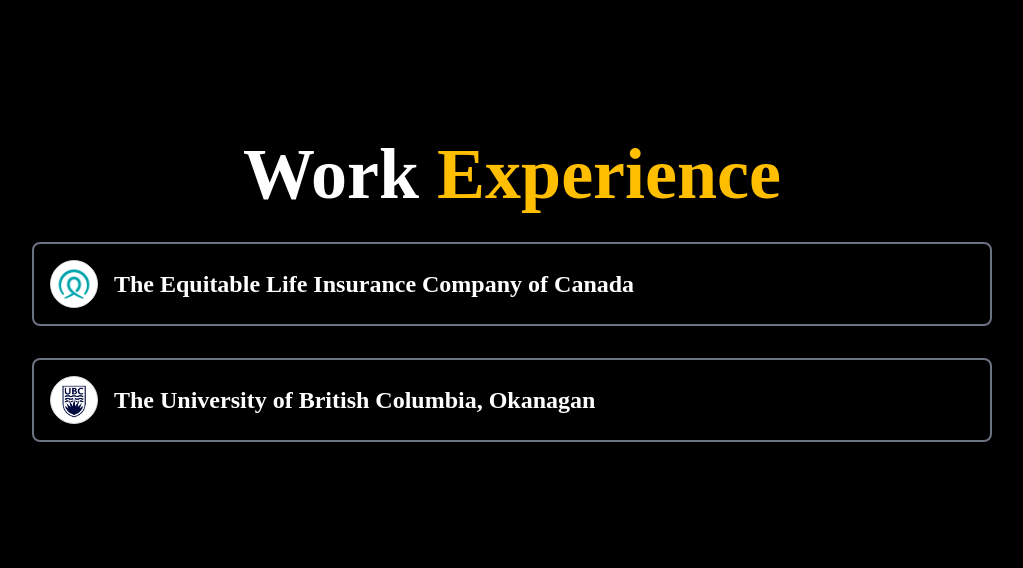
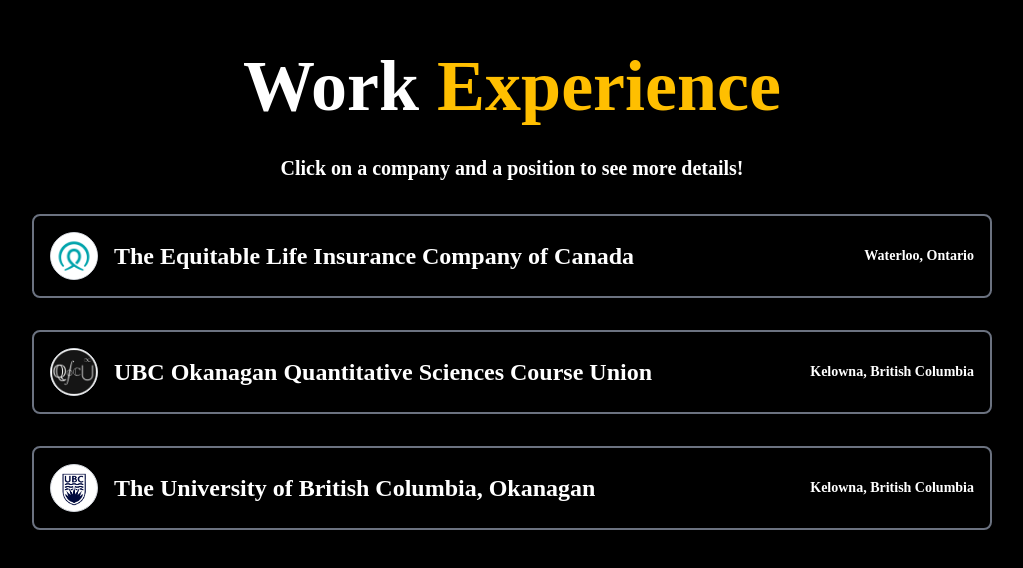
Before and after one commit to MithishR/personalwebsite, a React (Create React App) app: page / in a window 1280 px wide. Shown: the part 3774-4342 px from the top of the page, without its empty margins (128-1151 px from the left). Built offline with nearby package versions, Linux system fonts and the light colour scheme.

Commit message:
added qscu in work exp, fixed formatting

```diff
--- a/src/components/Work.jsx
+++ b/src/components/Work.jsx
@@ -36,7 +36,9 @@ const Work = () => {
         <h2 className="text-4xl sm:text-7xl font-bold text-white mb-8">
           Work <span className="text-yellow-custom">Experience</span>
         </h2>
-
+        <h3 className="text-xl font-semibold text-white mb-8">
+          Click on a company and a position to see more details!
+        </h3>
         {workexp.map((company) => (
           <div
             key={company.id}
@@ -46,15 +48,22 @@ const Work = () => {
               className="flex items-center cursor-pointer"
               onClick={() => handleCompanyClick(company.id)}
             >
+
               <img
                 src={company.logo}
                 alt={company.company}
-                className="h-12 w-12 rounded-full bg-white border border-gray-300 mr-4" // Circular with white background
+                className="h-12 w-12 rounded-full bg-white border border-gray-300 mr-4"
               />
               <h3 className="text-2xl font-bold text-white">
                 {company.company}
               </h3>
+              <h4 className="text-sm font-bold text-white ml-auto">
+                {company.location}
+              </h4>
+
             </div>
+
+
 
             {selectedCompanies.has(company.id) && (
               <div className="mt-4 pl-16">
--- a/src/data/workexp.js
+++ b/src/data/workexp.js
@@ -1,5 +1,6 @@
 import equitable from '../assets/logos/equitable.png';
 import ubc from '../assets/logos/ubc.png';
+import qscu from '../assets/logos/qscu.png';
 
 export const workexp = [
   {
@@ -23,6 +24,25 @@ export const workexp = [
   },
   {
     id: 2,
+    company: "UBC Okanagan Quantitative Sciences Course Union",
+    location: "Kelowna, British Columbia",
+    logo: qscu,
+    positionslist: [
+      {
+        position: "Computer Science Representative",
+        date: "May 2023-April 2024",
+        description: `
+          <ul>
+            <li>• Represents the Computer Science student body of UBC Okanagan to the QSCU.</li>
+            <li>• Organize events and workshops for Computer Science students and connect with professors and senior students to guide students.</li>
+            <li>• Promoting digital literacy in the university through events across all faculties and year levels.</li>
+          </ul>
+        `,
+      },
+    ],
+  },
+  {
+    id: 3,
     company: "The University of British Columbia, Okanagan",
     location: "Kelowna, British Columbia",
     logo: ubc,
@@ -61,4 +81,5 @@ export const workexp = [
       },
     ],
   },
+
 ];
```
Also changed, not shown: src/assets/logos/qscu.png (added).
